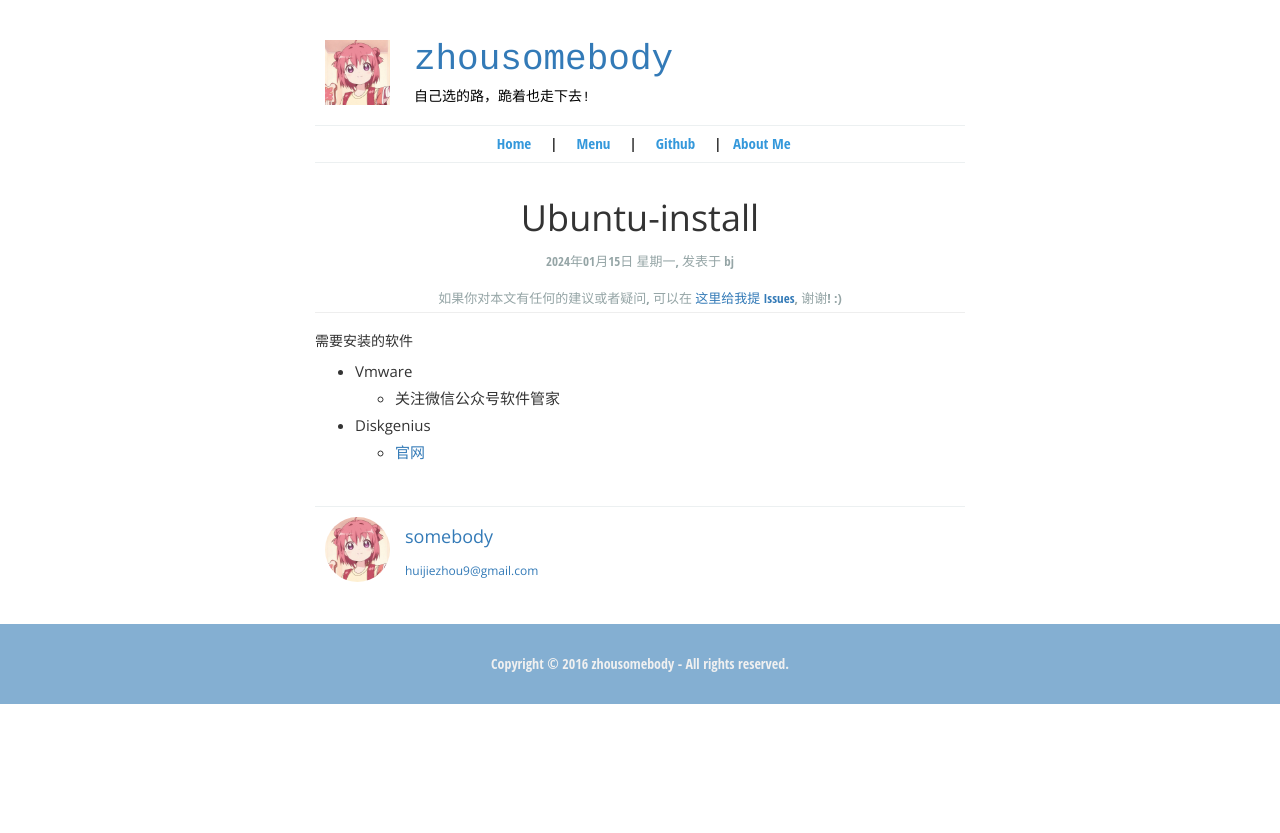
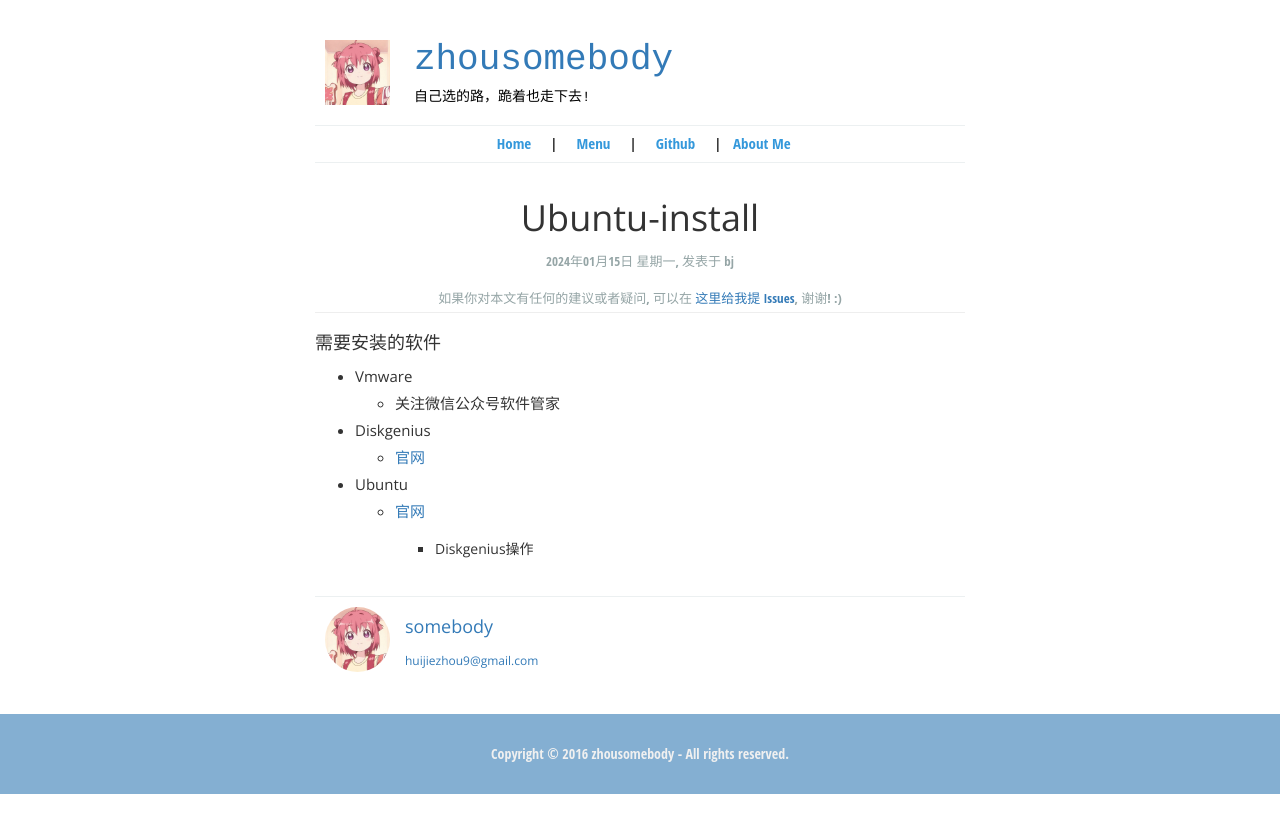
Before and after one commit to zhousomebody/zhousomebody.github.io, a Jekyll site: the page built from _posts/2024-01-15-Ubuntu-install.md, in a window 1280 px wide. Shown: the top 833 px of the page. Built offline with Jekyll 4.4.1, drawn with Linux system fonts in a browser that asks for light colours; Markdown is read by kramdown in place of the engine named in the settings.

Commit message:
Update 2024-01-15-Ubuntu-install.md

```diff
--- a/_posts/2024-01-15-Ubuntu-install.md
+++ b/_posts/2024-01-15-Ubuntu-install.md
@@ -7,8 +7,12 @@ pulished: ture
 excerpt_separator: "##"
 ---
 
-##### 需要安装的软件
+#### 需要安装的软件
 - Vmware
   - 关注微信公众号软件管家
 - Diskgenius
   - [官网](https://www.diskgenius.cn/)
+- Ubuntu
+  - [官网](https://ubuntu.com/)
+    -
+##### Diskgenius操作
```
